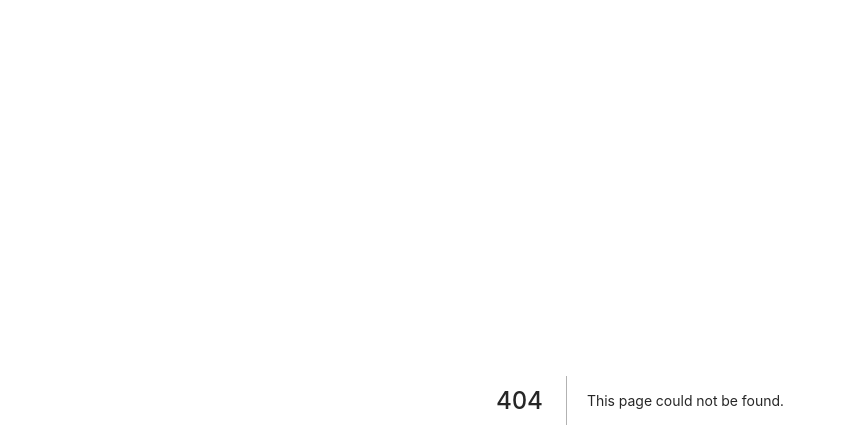
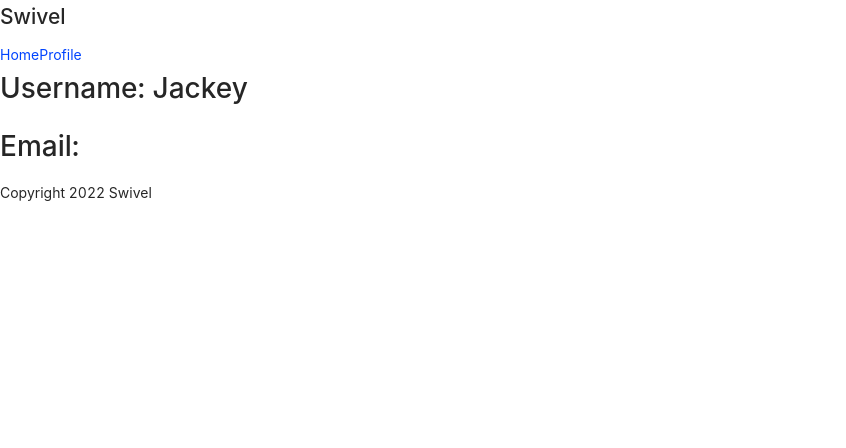
Before and after one commit to mattsklivas/swivel, a Next.js app: page /profile in a window 1280 px wide. Before the commit this address had no page. Shown: the top 448 px of the page, without its empty margins (0-846 px from the left). Built offline with nearby package versions, Linux system fonts and the light colour scheme.

Commit message:
Created components folder for navbar and footer

```diff
--- /dev/null
+++ b/src/components/Footer.js
@@ -0,0 +1,12 @@
+// Import React
+import React from 'react'
+
+function Footer() {
+    return (
+        <div>
+            Copyright 2022 Swivel
+        </div>
+     )
+}
+
+export default Footer
--- /dev/null
+++ b/src/components/NavBar.js
@@ -0,0 +1,16 @@
+import React from 'react'
+import Link from 'next/link'
+
+function NavBar() {
+    return (
+        <nav>
+            <div className="logo">
+                <h1>Swivel</h1>
+            </div>
+            <Link href="/">Home</Link>
+            <Link href="/profile">Profile</Link>
+        </nav>
+     )
+}
+
+export default NavBar
--- a/src/pages/index.js
+++ b/src/pages/index.js
@@ -3,10 +3,14 @@ import React from 'react'
 
 // Import Antd elements
 import { Button, Space, DatePicker } from 'antd'
+import NavBar from '../components/NavBar'
+import Footer from '../components/Footer'
 
 function Home() {
   const onChange = () => { }
   return (
+    <div>
+      <NavBar/>
       <div style={{ padding: 100 }}>
         <Space direction="vertical">
           <Button type="primary">Primary Button</Button>
@@ -15,6 +19,8 @@ function Home() {
           <DatePicker onChange={onChange} />
         </Space>
       </div>
+    <Footer/>
+    </div>
   )
 }
 
--- /dev/null
+++ b/src/pages/profile.js
@@ -0,0 +1,16 @@
+import React from 'react'
+import Footer from '../components/Footer'
+import NavBar from '../components/NavBar'
+
+function Profile() {
+    return (
+        <div>
+            <NavBar/>
+            <h1> Username: Jackey</h1>
+            <h1> Email: </h1>
+            <Footer/>
+        </div>
+     )
+}
+
+export default Profile
```
Lines whose indentation alone changed are shown as unchanged.
